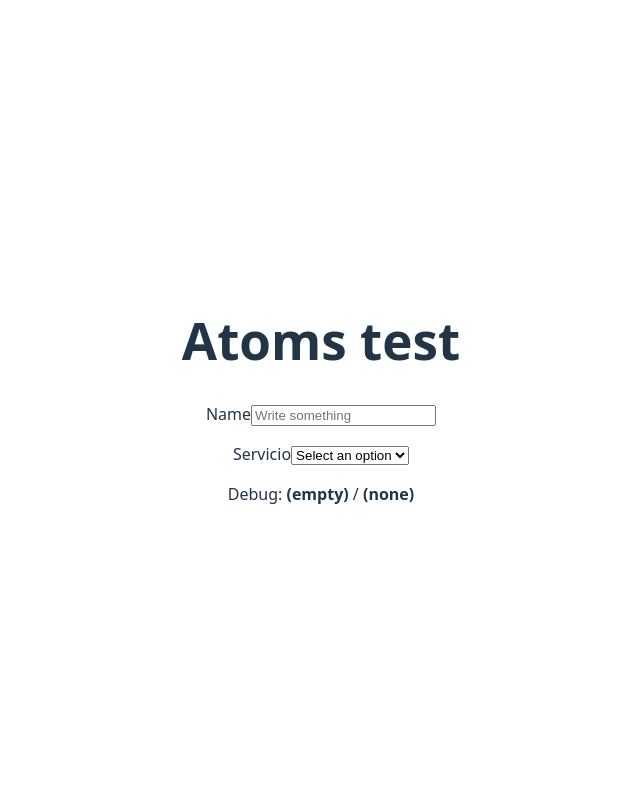
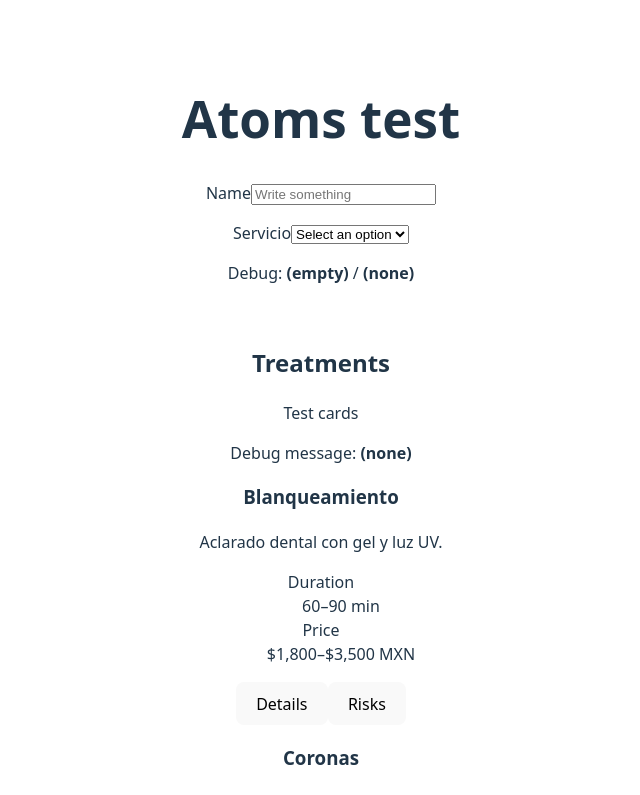
Before and after one commit to evillalo-how2/CristAl_DentalClinic2.0, a React (Vite) app in the folder CristAl/: page / in a window 1280 px wide. Shown: the top 795 px of the page, without its empty margins (319-959 px from the left). Built offline with nearby package versions, Linux system fonts and the light colour scheme.

Commit message:
molecules were tested and working now...

```diff
--- a/CristAl/src/App.jsx
+++ b/CristAl/src/App.jsx
@@ -2,6 +2,8 @@ import { useState } from 'react'
 import Button from './Components/atoms/Button'
 import Input from './Components/atoms/Input'
 import Select from './Components/atoms/Select'
+import SectionHeader from "./Components/molecule/SectionHeader";
+import TreatmentCard from "./Components/molecule/TreatmentCards";
 
 import './App.css'
 
@@ -9,7 +11,7 @@ function App() {
   const [name, setName] = useState("");
   const [service, setService] = useState("");
   const [count, setCount] = useState(0);
-
+  const [msg, setMsg] = useState("");
   return (
     <>
         <div style={{ padding: 24 }}>
@@ -46,6 +48,36 @@ function App() {
           <strong>{service || "(none)"}</strong>
         </p>
       </div>
+            <main className="min-h-dvh bg-white p-6 text-slate-900 dark:bg-slate-950 dark:text-slate-100">
+        <div className="mx-auto max-w-4xl">
+          <SectionHeader
+            title="Treatments"
+            subtitle="Test cards"
+          />
+
+          <p className="mt-4 text-sm text-slate-600 dark:text-slate-300">
+            Debug message: <strong>{msg || "(none)"}</strong>
+          </p>
+
+          <div className="mt-6 grid gap-5 sm:grid-cols-2">
+            <TreatmentCard
+              name="Blanqueamiento"
+              short="Aclarado dental con gel y luz UV."
+              duration="60–90 min"
+              price="$1,800–$3,500 MXN"
+              onAsk={() => setMsg("User clicked: Blanqueamiento")}
+            />
+
+            <TreatmentCard
+              name="Coronas"
+              short="Recubrimiento total para proteger piezas debilitadas."
+              duration="2 visits"
+              price="$4,500–$12,000 MXN"
+              onAsk={() => setMsg("User clicked: Coronas")}
+            />
+          </div>
+        </div>
+      </main>
     </>
   )
 }
```
